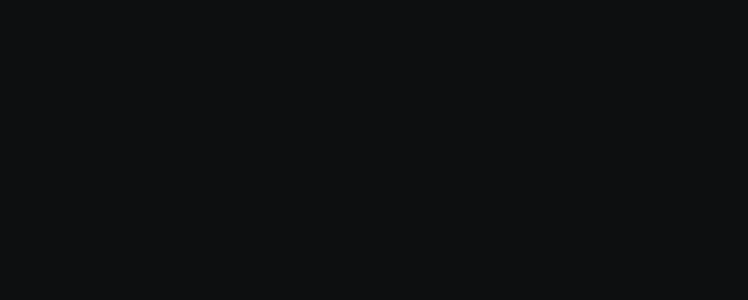
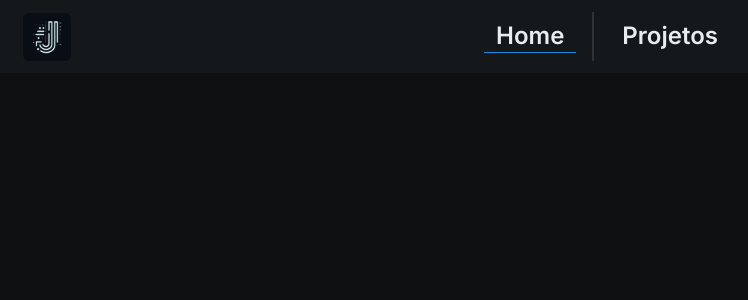
Before and after one commit to JamDev0/Portfolio, a Next.js app: page / in a window 1280 px wide. Shown: the top 300 px of the page, without its empty margins (33-781 px from the left). Built offline with nearby package versions, Linux system fonts and the light colour scheme.

Commit message:
feat: Implemented NavBar at the root layout

```diff
--- a/src/app/layout.tsx
+++ b/src/app/layout.tsx
@@ -1,3 +1,4 @@
+import { NavBar } from '@/components/NavBar'
 import type { Metadata } from 'next'
 import { Chakra_Petch, Crimson_Text, Inter, Rubik_Mono_One } from 'next/font/google'
 import './globals.css'
@@ -44,6 +45,7 @@
   return (
     <html lang="en">
       <body className={`${fonts} flex flex-col items-stretch min-h-screen`}>
+        <NavBar />
         {children}
       </body>
     </html>
```
